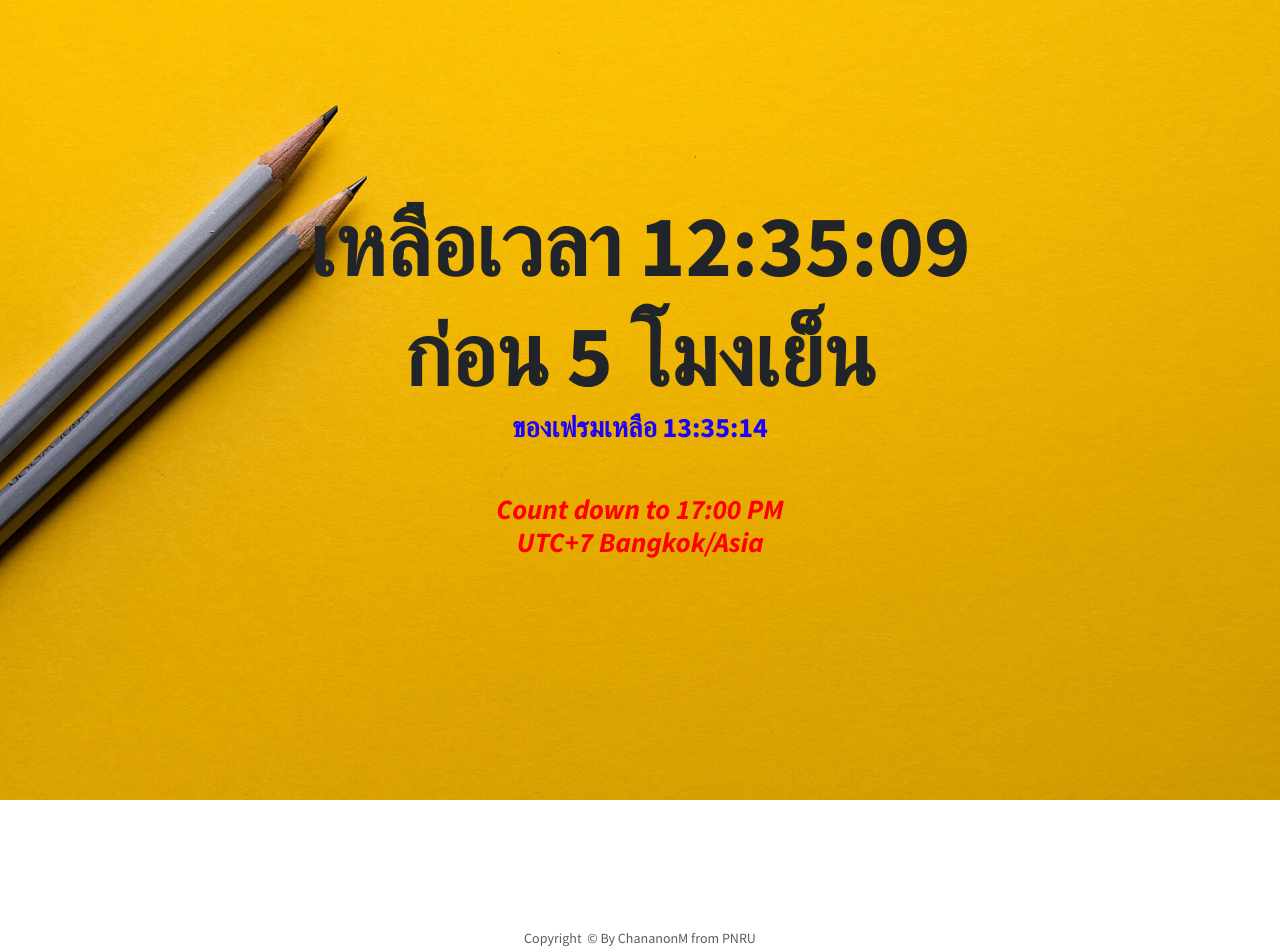
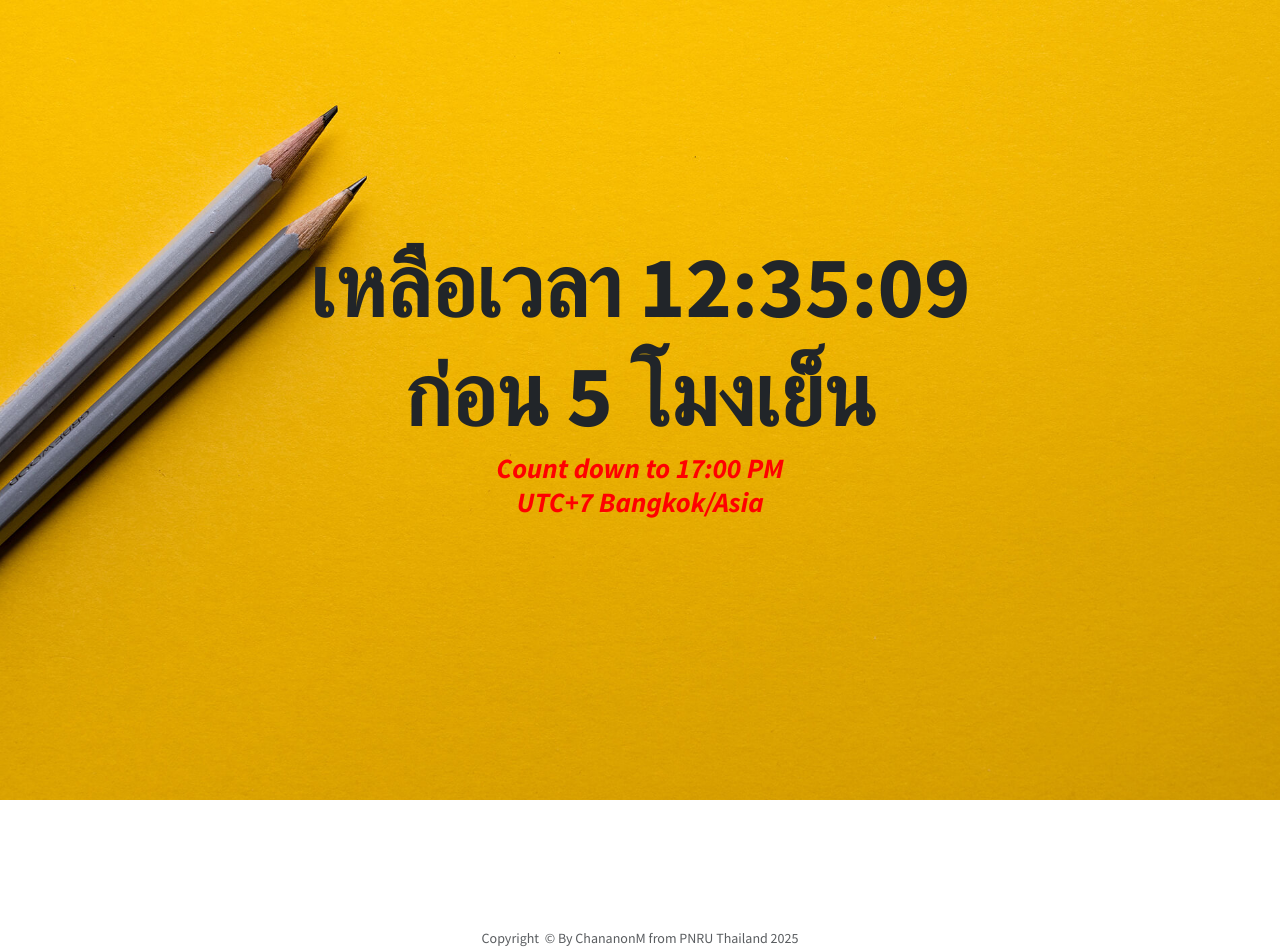
Before and after one commit to GaMKingAom/laughing-octo-lamp, a plain HTML site: page index.html in a window 1280 px wide. Drawn offline with Linux system fonts and the light colour scheme.

Commit message:
Update index.html
comment something

```diff
--- a/index.html
+++ b/index.html
@@ -4,7 +4,7 @@
 <head>
     <meta charset="utf-8">
     <meta name="viewport" content="width=device-width, initial-scale=1.0, shrink-to-fit=no">
-    <title>Home - Count Down</title>
+    <title>Count Down</title>
     <meta name="description" content="simple count down u know">
     <link rel="icon" type="image/png" sizes="16x16" href="assets/img/favicon-16x16.png?h=195e86bed59337033cf829bbd348fe73">
     <link rel="icon" type="image/png" sizes="32x32" href="assets/img/favicon-32x32.png?h=7b4b330802f8f2ff621198e9faf00c3c">
@@ -18,14 +18,13 @@
         <div class="container my-auto text-center">
             <h1 class="mb-1" data-bss-hover-animate="bounce" id="timer"></h1>
             <h1 class="mb-1" data-bss-hover-animate="bounce">ก่อน 5 โมงเย็น</h1>
-            <h3 class="mb-5" id="timerFrame" style="color: rgb(25, 0, 255);"></h3>
             <h3 class="mb-5" style="color: red;"><em>Count down to 17:00 PM<br>UTC+7 Bangkok/Asia</em></h3>
         </div>
     </header>
     <footer class="footer text-center">
         <div class="container">
             <ul class="list-inline mb-5"></ul>
-            <p class="text-muted mb-0 small">Copyright &nbsp;© By ChananonM from PNRU</p>
+            <p class="text-muted mb-0 small">Copyright &nbsp;© By ChananonM from PNRU Thailand 2025</p>
         </div><a class="scroll-to-top rounded" href="#page-top"><i class="fa fa-angle-up"></i></a>
     </footer>
     <script src="assets/js/jquery.min.js?h=6bcc3684f18aa21874fa709f122723cf"></script>
@@ -33,15 +32,16 @@
     <script src="assets/js/script.min.js?h=62155b444e68031e883a0a5f583a9e7f"></script>
     <script>
 function pad(n) { return n < 10 ? '0' + n : n; }
-
 function updateTimer() {
     const now = new Date();
-    // ปรับเป็นเวลาไทย (UTC+7)
+    // ปรับเป็นเวลาไทย (UTC+7) ตรงนี้สามารถตั้งชดเชย offset ได้ (7 - now.getTimezoneOffset()
+    //This is Thai time (UTC+7). You can set the offset here (7 - now.getTimezoneOffset().
     const nowBkk = new Date(now.getTime() + (now.getTimezoneOffset() / 60) * 60 * 60 * 1000 - (now.getTimezoneOffset() * 60000));
     const year = nowBkk.getFullYear();
     const month = nowBkk.getMonth();
     const day = nowBkk.getDate();
-    // สร้างเป้าหมาย 17:00 ของวันนี้ (เวลาไทย)
+    // ตั้งเวลาตรงนี้เด้อ เวลาของวันนี้ (เวลาไทย) ชม, นาที, วินาที, มิลลิวินาที(ms)
+    // Set the time here. Today hours, minutes, seconds, milliseconds (ms)
     const target = new Date(year, month, day, 17, 0, 0, 0);
     let diff = target - nowBkk;
     let text = "";
@@ -60,35 +60,8 @@ function updateTimer() {
     document.getElementById("timer").innerHTML = text;
 }
 
-function updateFrameTimer() {
-    const now = new Date();
-    // ปรับเป็นเวลาไทย (UTC+7)
-    const nowBkk = new Date(now.getTime() + (now.getTimezoneOffset() / 60) * 60 * 60 * 1000 - (now.getTimezoneOffset() * 60000));
-    const year = nowBkk.getFullYear();
-    const month = nowBkk.getMonth();
-    const day = nowBkk.getDate();
-    // สร้างเป้าหมาย 17:00 ของวันนี้ (เวลาไทย)
-    const target = new Date(year, month, day, 18, 0, 0, 0);
-    let diff = target - nowBkk;
-    let text = "";
-    if (diff > 0) {
-        const h = Math.floor(diff / 3600000);
-        const m = Math.floor((diff % 3600000) / 60000);
-        const s = Math.floor((diff % 60000) / 1000);
-        text = `ของเฟรมเหลือ ${pad(h)}:${pad(m)}:${pad(s)}`;
-    } else {
-        diff = Math.abs(diff);
-        const h = Math.floor(diff / 3600000);
-        const m = Math.floor((diff % 3600000) / 60000);
-        const s = Math.floor((diff % 60000) / 1000);
-        text = `<span style="color:red;">เกินเวลาแล้ว</span> ${pad(h)}:${pad(m)}:${pad(s)}`;
-    }
-    document.getElementById("timerFrame").innerHTML = text;
-}
-
 setInterval(updateTimer, 1000);
 updateTimer();
-updateFrameTimer();
 </script>
 </body>
 
```
